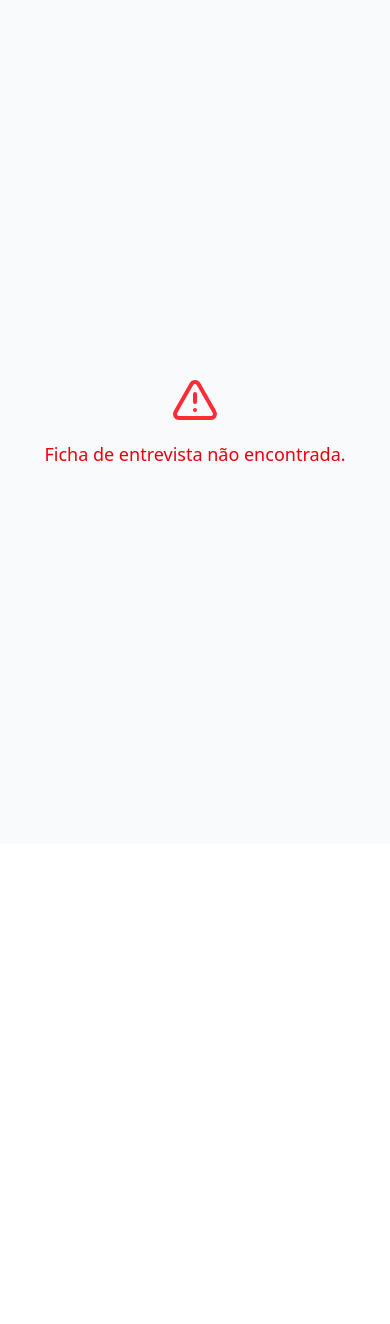
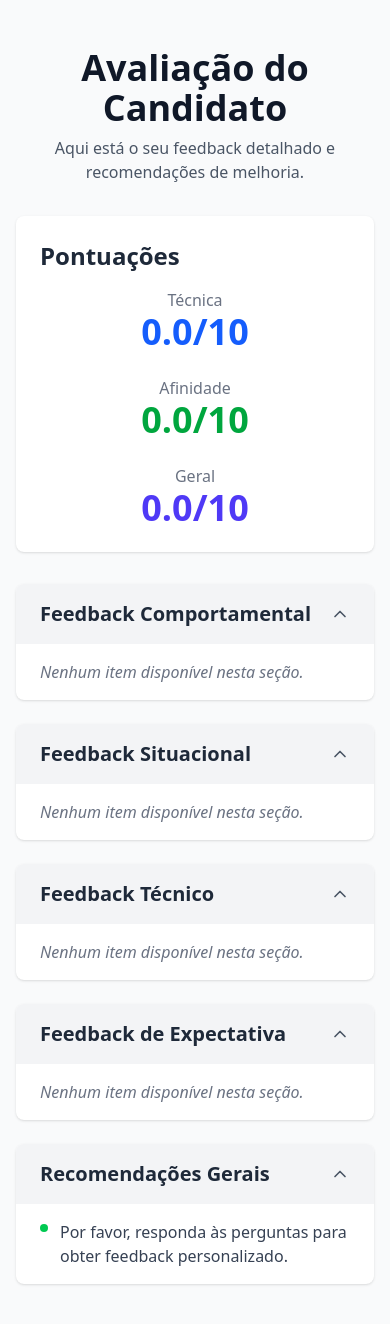
Before and after one commit to Kerubink/Oxe_fui_contratado, a React (Vite) app: page /feedback in a window 390 px wide. Shown: the top 1324 px of the page. Before the commit the page ends 844 px from the top, so only its background shows below. Built offline with nearby package versions, Linux system fonts and the light colour scheme; no server answers.

Commit message:
melhoraando feedback do candidato

```diff
--- a/src/components/avaliacaoPage/FeedbackDetalhado.jsx
+++ b/src/components/avaliacaoPage/FeedbackDetalhado.jsx
@@ -3,14 +3,20 @@
 import React, { useState } from 'react';
 import { ChevronDown, ChevronUp } from 'lucide-react';
 
-const Section = ({ title, items }) => {
+// Componente genérico de seção expansível
+const CollapsibleSection = ({ title, items, colorClass = 'bg-blue-600' }) => {
   const [open, setOpen] = useState(true);
+  // gera um ID único a partir do título para aria-controls
+  const id = title.toLowerCase().replace(/\s+/g, '-');
 
   return (
-    <div className="bg-white shadow rounded-lg overflow-hidden">
+    <section className="bg-white shadow rounded-lg overflow-hidden">
       <button
-        onClick={() => setOpen(o => !o)}
-        className="w-full flex justify-between items-center px-6 py-4 bg-gray-100 hover:bg-gray-200 focus:outline-none"
+        type="button"
+        aria-expanded={open}
+        aria-controls={id}
+        onClick={() => setOpen(old => !old)}
+        className="w-full flex justify-between items-center px-6 py-4 bg-gray-100 hover:bg-gray-200 focus:outline-none focus:ring-2 focus:ring-offset-1 focus:ring-blue-500"
       >
         <h3 className="text-xl font-semibold text-gray-800">{title}</h3>
         {open
@@ -18,45 +24,71 @@ const Section = ({ title, items }) => {
           : <ChevronDown className="w-5 h-5 text-gray-600" />
         }
       </button>
+
       {open && (
-        <ul className="px-6 py-4 space-y-2">
-          {items.map((txt, i) => (
-            <li key={i} className="flex items-start gap-2">
-              <span className="mt-1 w-2 h-2 bg-blue-600 rounded-full flex-shrink-0" />
-              <p className="text-gray-700">{txt}</p>
-            </li>
-          ))}
+        <ul
+          id={id}
+          className="px-6 py-4 space-y-2"
+          role="region"
+          aria-labelledby={id + '-button'}
+        >
+          {items.length > 0
+            ? items.map((txt, i) => (
+                <li key={i} className="flex items-start gap-3">
+                  <span
+                    className={`mt-1 w-2 h-2 ${colorClass} rounded-full flex-shrink-0`}
+                    aria-hidden="true"
+                  />
+                  <p className="text-gray-700">{txt}</p>
+                </li>
+              ))
+            : (
+              <li className="text-gray-500 italic">
+                Nenhum item disponível nesta seção.
+              </li>
+            )
+          }
         </ul>
       )}
-    </div>
+    </section>
   );
 };
 
 export default function FeedbackDetalhado({
   feedbackComportamental = [],
-  feedbackSituacional = [],
-  feedbackTecnico = [],
-  feedbackExpectativa = [],
-  recommendations = [],
+  feedbackSituacional     = [],
+  feedbackTecnico         = [],
+  feedbackExpectativa     = [],
+  recommendations         = [],
 }) {
   return (
     <div className="space-y-6">
-      <Section title="Feedback Comportamental" items={feedbackComportamental} />
-      <Section title="Feedback Situacional"   items={feedbackSituacional} />
-      <Section title="Feedback Técnico"        items={feedbackTecnico} />
-      <Section title="Feedback de Expectativas" items={feedbackExpectativa} />
+      <CollapsibleSection
+        title="Feedback Comportamental"
+        items={feedbackComportamental}
+        colorClass="bg-purple-500"
+      />
+      <CollapsibleSection
+        title="Feedback Situacional"
+        items={feedbackSituacional}
+        colorClass="bg-yellow-500"
+      />
+      <CollapsibleSection
+        title="Feedback Técnico"
+        items={feedbackTecnico}
+        colorClass="bg-blue-600"
+      />
+      <CollapsibleSection
+        title="Feedback de Expectativa"
+        items={feedbackExpectativa}
+        colorClass="bg-indigo-500"
+      />
 
-      <div className="bg-white shadow rounded-lg p-6">
-        <h3 className="text-2xl font-semibold text-gray-800 mb-4">Recomendações Gerais</h3>
-        <ul className="space-y-2">
-          {recommendations.map((rec, idx) => (
-            <li key={idx} className="flex items-start gap-2">
-              <span className="mt-1 w-2 h-2 bg-green-500 rounded-full flex-shrink-0" />
-              <p className="text-gray-700">{rec}</p>
-            </li>
-          ))}
-        </ul>
-      </div>
+      <CollapsibleSection
+        title="Recomendações Gerais"
+        items={recommendations}
+        colorClass="bg-green-500"
+      />
     </div>
   );
 }
--- a/src/pages/AvaliacaoCandidato.jsx
+++ b/src/pages/AvaliacaoCandidato.jsx
@@ -1,27 +1,25 @@
-// src/pages/AvaliacaoCandidato.jsx
-
-import React, { useState, useEffect } from 'react';
-import { Loader2, AlertTriangle } from 'lucide-react';
-import FeedbackDetalhado from '../components/avaliacaoPage/FeedbackDetalhado';
-import { avaliarCandidatoComGemini } from '../services/avaliacaoService';
+import React, { useState, useEffect } from 'react'
+import { Loader2, AlertTriangle } from 'lucide-react'
+import FeedbackDetalhado from '../components/avaliacaoPage/FeedbackDetalhado'
+import { avaliarCandidatoComGemini } from '../services/avaliacaoService'
 
 export default function AvaliacaoCandidato() {
-  const [data, setData] = useState(null);
-  const [loading, setLoading] = useState(true);
-  const [erro, setErro] = useState(null);
+  const [data, setData]       = useState(null)
+  const [loading, setLoading] = useState(true)
+  const [erro, setErro]       = useState(null)
 
   useEffect(() => {
-    (async () => {
+    ;(async () => {
       try {
-        const result = await avaliarCandidatoComGemini();
-        setData(result);
+        const result = await avaliarCandidatoComGemini()
+        setData(result)
       } catch (err) {
-        setErro(err.message);
+        setErro(err.message)
       } finally {
-        setLoading(false);
+        setLoading(false)
       }
-    })();
-  }, []);
+    })()
+  }, [])
 
   if (loading) {
     return (
@@ -29,7 +27,7 @@ export default function AvaliacaoCandidato() {
         <Loader2 className="animate-spin w-12 h-12 text-blue-600" />
         <span className="ml-4 text-lg text-gray-700">Carregando avaliação...</span>
       </div>
-    );
+    )
   }
 
   if (erro) {
@@ -38,7 +36,7 @@ export default function AvaliacaoCandidato() {
         <AlertTriangle className="w-12 h-12 text-red-500 mb-4" />
         <p className="text-red-600 text-lg">{erro}</p>
       </div>
-    );
+    )
   }
 
   return (
@@ -52,26 +50,37 @@ export default function AvaliacaoCandidato() {
           </p>
         </header>
 
-        {/* Score Section */}
-        <section className="bg-white shadow rounded-lg p-6">
-          <h2 className="text-2xl font-semibold text-gray-800 mb-4">Pontuação Geral</h2>
-          <div className="flex justify-center">
-            <div className="flex gap-2">
-              <div className="text-6xl font-extrabold text-blue-600">{data.score}<span className="text-gray-500 text-2xl">/10</span>
-              </div>
+        {/* Scores */}
+        <section className="bg-white shadow rounded-lg p-6 space-y-4">
+          <h2 className="text-2xl font-semibold text-gray-800">Pontuações</h2>
+          <div className="grid grid-cols-1 sm:grid-cols-3 gap-6 text-center">
+            <div>
+              <p className="text-gray-500">Técnica</p>
+              <p className="text-4xl font-extrabold text-blue-600">
+                {data.scoreTecnico.toFixed(1)}/10
+              </p>
+            </div>
+            <div>
+              <p className="text-gray-500">Afinidade</p>
+              <p className="text-4xl font-extrabold text-green-600">
+                {data.scoreAfinidade.toFixed(1)}/10
+              </p>
+            </div>
+            <div>
+              <p className="text-gray-500">Geral</p>
+              <p className="text-4xl font-extrabold text-indigo-600">
+                {data.scoreGeral.toFixed(1)}/10
+              </p>
             </div>
           </div>
         </section>
 
-        {/* Detailed Feedback */}
+        {/* Feedback Detalhado */}
         <FeedbackDetalhado
-          feedbackComportamental={data.feedbackComportamental}
-          feedbackSituacional={data.feedbackSituacional}
-          feedbackTecnico={data.feedbackTecnico}
-          feedbackExpectativa={data.feedbackExpectativa}
+          feedbacks={data.feedbacks}
           recommendations={data.recommendations}
         />
       </div>
     </div>
-  );
+  )
 }
--- a/src/services/avaliacaoService.js
+++ b/src/services/avaliacaoService.js
@@ -1,87 +1,44 @@
-// serviços/avaliacaoService.js
-import localforage from 'localforage';
+import localforage from 'localforage'
 
-const GEMINI_API_KEY = import.meta.env.VITE_GEMINI_KEY;
-const MODEL_NAME = 'gemini-2.0-flash-lite';
-
-/**
- * Faz o parsing do texto bruto de avaliação retornado pela IA,
- * esperando seções marcadas com "### <Título>"
- */
-function parseEvaluationResponse(rawText) {
-  const sections = rawText
-    .split(/###\s*(?=[A-Za-z])/g)
-    .map(s => s.trim())
-    .filter(Boolean);
-
-  const result = {
-    score: 0,
-    feedbackComportamental: [],
-    feedbackSituacional: [],
-    feedbackTecnico: [],
-    feedbackExpectativa: [],
-    recommendations: []
-  };
-
-  sections.forEach(section => {
-    const [headerLine, ...bodyLines] = section.split('\n');
-    const title = headerLine.trim().toLowerCase();
-    const bullets = bodyLines
-      .map(l => l.replace(/^-+\s*/, '').trim())
-      .filter(Boolean);
-
-    if (title.includes('pontuação')) {
-      result.score = parseInt(bullets[0]?.match(/\d+/)?.[0] || '0', 10);
-    } else if (title.includes('comportament')) {
-      result.feedbackComportamental = bullets;
-    } else if (title.includes('situacion')) {
-      result.feedbackSituacional = bullets;
-    } else if (title.includes('técnic') || title.includes('tecnica')) {
-      result.feedbackTecnico = bullets;
-    } else if (title.includes('expectativ')) {
-      result.feedbackExpectativa = bullets;
-    } else if (title.includes('recomenda')) {
-      result.recommendations = bullets;
-    }
-  });
-
-  return result;
-}
+const GEMINI_API_KEY = import.meta.env.VITE_GEMINI_KEY
+const MODEL_NAME     = 'gemini-2.0-flash-lite'
 
 export async function avaliarCandidatoComGemini() {
-  // 1) carrega ficha e roteiro
-  const [ficha, roteiro] = await Promise.all([
-    localforage.getItem('fichaEntrevista'),
-    localforage.getItem('roteiroEntrevista')
-  ]);
-  if (!ficha) throw new Error('Ficha de entrevista não encontrada.');
-  if (!roteiro) throw new Error('Roteiro de entrevista não encontrado.');
+  // 1) Puxa do IndexedDB
+  const respostas      = (await localforage.getItem('respostasEntrevista')) || []
+  const entrevistador  = (await localforage.getItem('traitsEntrevistador')) || {}
+  const jobDescSummary = (await localforage.getItem('jobDescSummary')) || ''
+  const cvSummary      = (await localforage.getItem('cvSummary')) || ''
 
-  const {
-    cvSummary,
-    jobDescSummary,
-    interviewer: { name, label, disc, mbti, description, traits = [] }
-  } = ficha;
-
-  // 2) formata todas as Q&A
-  function formatQA(secao, arr) {
-    return arr
-      .map((p, i) => `Pergunta ${i+1} (${secao}): ${p.pergunta}\nResposta: ${p.resposta || '[sem resposta]'}`)
-      .join('\n\n');
+  // 2) Se não respondeu nada, retorna JSON de fallback
+  if (respostas.length === 0) {
+    return {
+      scoreGeral: 0,
+      scoreTecnico: 0,
+      scoreAfinidade: 0,
+      feedbacks: {
+        tecnico:        'Nenhuma resposta fornecida. Não foi possível avaliar técnica.',
+        afinidade:      'Nenhuma resposta fornecida. Não foi possível avaliar afinidade.',
+        comportamental: 'Nenhuma resposta fornecida.',
+        situacional:    'Nenhuma resposta fornecida.',
+        expectativa:    'Nenhuma resposta fornecida.'
+      },
+      recommendations: [
+        'Por favor, responda às perguntas para obter feedback personalizado.'
+      ]
+    }
   }
 
-  const allQAs = [
-    formatQA('comportamental', roteiro.inicio),
-    formatQA('situacional',    roteiro.meio),
-    formatQA('técnica',        roteiro.tecnicas),
-    formatQA('expectativa',    roteiro.encerramento)
-  ].join('\n\n');
+  // 3) Monte o Q&A formatado
+  const allQAs = respostas
+    .map(q => `Q: ${q.pergunta}\nA: ${q.resposta}`)
+    .join('\n\n')
 
-  // 3) monta prompt de avaliação
+  // 4) Seu prompt original + bloco de regras adicionais
   const prompt = `
 **Instruções do Sistema**
 Você é um avaliador técnico sênior que considera o **efeito auréola**:
-O entrevistador é ${name}, perfil DISC (${disc}), MBTI (${mbti}), estilo "${label}", traços: ${traits.join(', ')}. Ele valoriza empatia, feedback construtivo e crescimento gradual.
+O entrevistador é ${entrevistador.name}, perfil DISC (${entrevistador.disc}), MBTI (${entrevistador.mbti}), estilo "${entrevistador.label}", traços: ${ (entrevistador.traits||[]).join(', ') }.
 
 **Contexto da vaga:** ${jobDescSummary}
 **Resumo do CV:** ${cvSummary}
@@ -89,47 +46,102 @@ O entrevistador é ${name}, perfil DISC (${disc}), MBTI (${mbti}), estilo "${lab
 **Q&A da entrevista**
 ${allQAs}
 
-**Formato de saída (use estes títulos)**
+---
+
+**Regras adicionais (adicionadas):**
+
+1. Se o candidato **não respondeu nenhuma pergunta**, retorne **apenas** este JSON:
+\`\`\`json
+{
+  "scoreGeral": 0,
+  "scoreTecnico": 0,
+  "scoreAfinidade": 0,
+  "feedbacks": {
+    "tecnico": "Nenhuma resposta fornecida. Não foi possível avaliar técnica.",
+    "afinidade": "Nenhuma resposta fornecida. Não foi possível avaliar afinidade.",
+    "comportamental": "Nenhuma resposta fornecida.",
+    "situacional": "Nenhuma resposta fornecida.",
+    "expectativa": "Nenhuma resposta fornecida."
+  },
+  "recommendations": [
+    "Por favor, responda às perguntas para obter feedback personalizado."
+  ]
+}
+\`\`\`
+
+2. Caso haja **respostas**, siga seu fluxo normal **mais** estas instruções:
 
 ### Pontuação
-nota de 0 a 10
+- Calcule 3 notas de 0 a 10:
+  - **scoreTecnico**: clareza e exatidão técnica.
+  - **scoreAfinidade**: alinhamento com os traços do entrevistador (efeito auréola).
+  - **scoreGeral**: média aritmética de scoreTecnico e scoreAfinidade.
+
+### Formato de saída
+- **Retorne apenas** um JSON **válido** e **exato** neste formato:
+
+\`\`\`json
+{
+  "scoreGeral": number,
+  "scoreTecnico": number,
+  "scoreAfinidade": number,
+  "feedbacks": {
+    "tecnico": string,
+    "afinidade": string,
+    "comportamental": string,
+    "situacional": string,
+    "expectativa": string
+  },
+  "recommendations": [ string ]
+}
+\`\`\`
+
+---
+
+**Formato de saída original (use estes títulos no texto, mas parse para JSON)**
 
 ### Feedback Comportamental
 - 3 bullet points
-
 ### Feedback Situacional
 - 3 bullet points
-
 ### Feedback Técnico
 - 3 bullet points
-
 ### Feedback de Expectativa
 - 2 bullet points
-
 ### Recomendações
 - 3 ações específicas
-`.trim();
+`.trim()
 
-  // 4) chamada única à API
+  // 5) Chamada à API Gemini
   const response = await fetch(
-    `https://generativelanguage.googleapis.com/v1beta/models/${MODEL_NAME}:generateContent?key=${GEMINI_API_KEY}`, {
+    `https://api.generativelanguage.googleapis.com/v1beta2/models/${MODEL_NAME}:generateMessage?key=${GEMINI_API_KEY}`,
+    {
       method: 'POST',
       headers: { 'Content-Type': 'application/json' },
       body: JSON.stringify({
-        contents: [{ role: 'user', parts: [{ text: prompt }] }],
-        generationConfig: { temperature: 0.3, maxOutputTokens: 1500, topP: 0.95 },
-        safetySettings: [{ category: 'HARM_CATEGORY_DANGEROUS_CONTENT', threshold: 'BLOCK_NONE' }]
+        temperature:    0.2,
+        candidateCount: 1,
+        prompt: {
+          messages: [
+            { role: 'system', content: 'Você é um avaliador preciso e imparcial.' },
+            { role: 'user',   content: prompt }
+          ]
+        }
       })
     }
-  );
+  )
   if (!response.ok) {
-    const e = await response.json();
-    throw new Error(`API Error: ${e.error?.message || response.statusText}`);
+    const err = await response.json()
+    throw new Error(`API Error: ${err.error?.message || response.statusText}`)
   }
 
-  // 5) parse e retorno
-  const { candidates } = await response.json();
-  const rawText = candidates?.[0]?.content?.parts?.[0]?.text || '';
-  console.log('Avaliação bruta:', rawText);
-  return parseEvaluationResponse(rawText);
+  // 6) Parse e retorne o JSON
+  const { candidates } = await response.json()
+  let parsed
+  try {
+    parsed = JSON.parse(candidates[0].message.content)
+  } catch {
+    throw new Error('Não foi possível interpretar o JSON de avaliação.')
+  }
+  return parsed
 }
```
